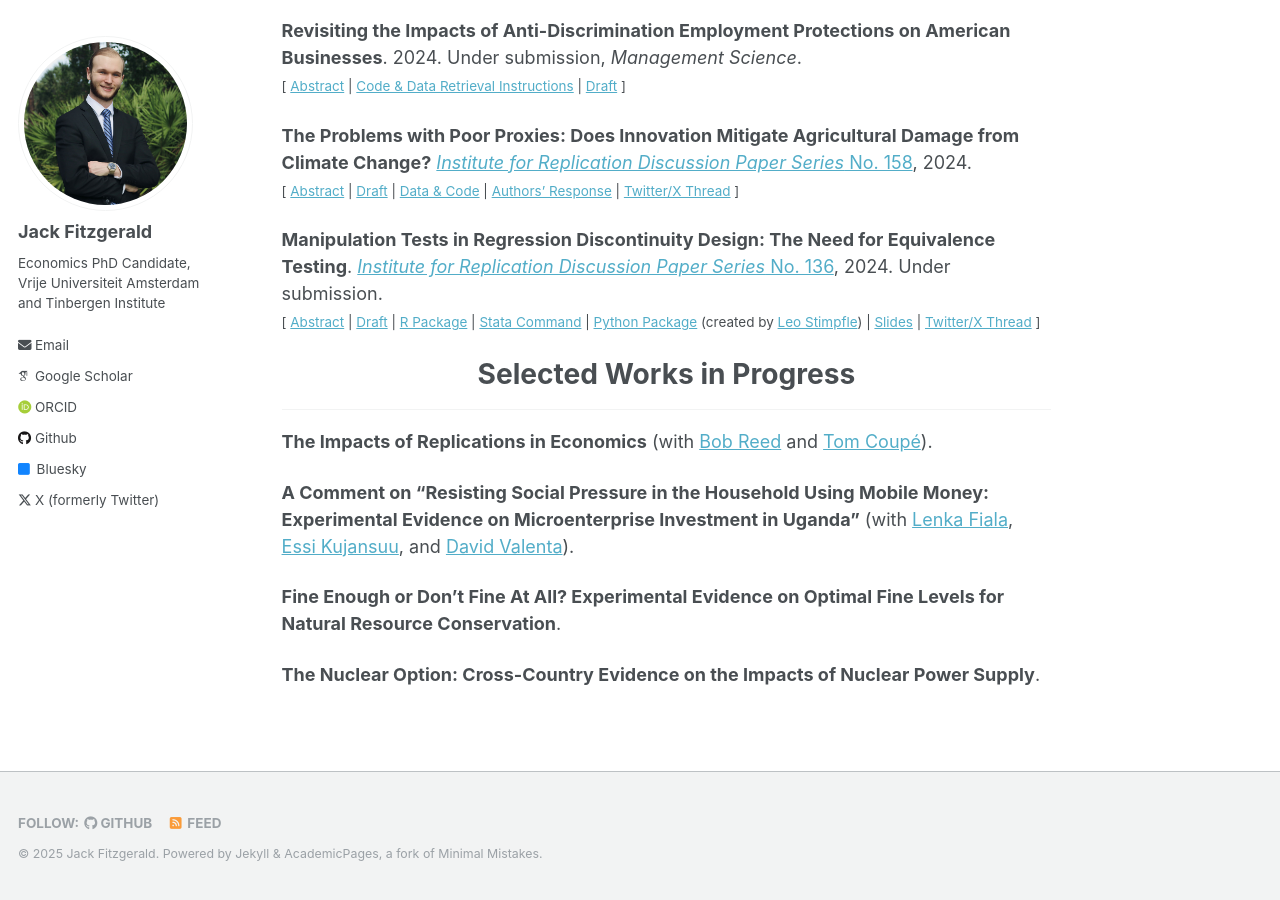
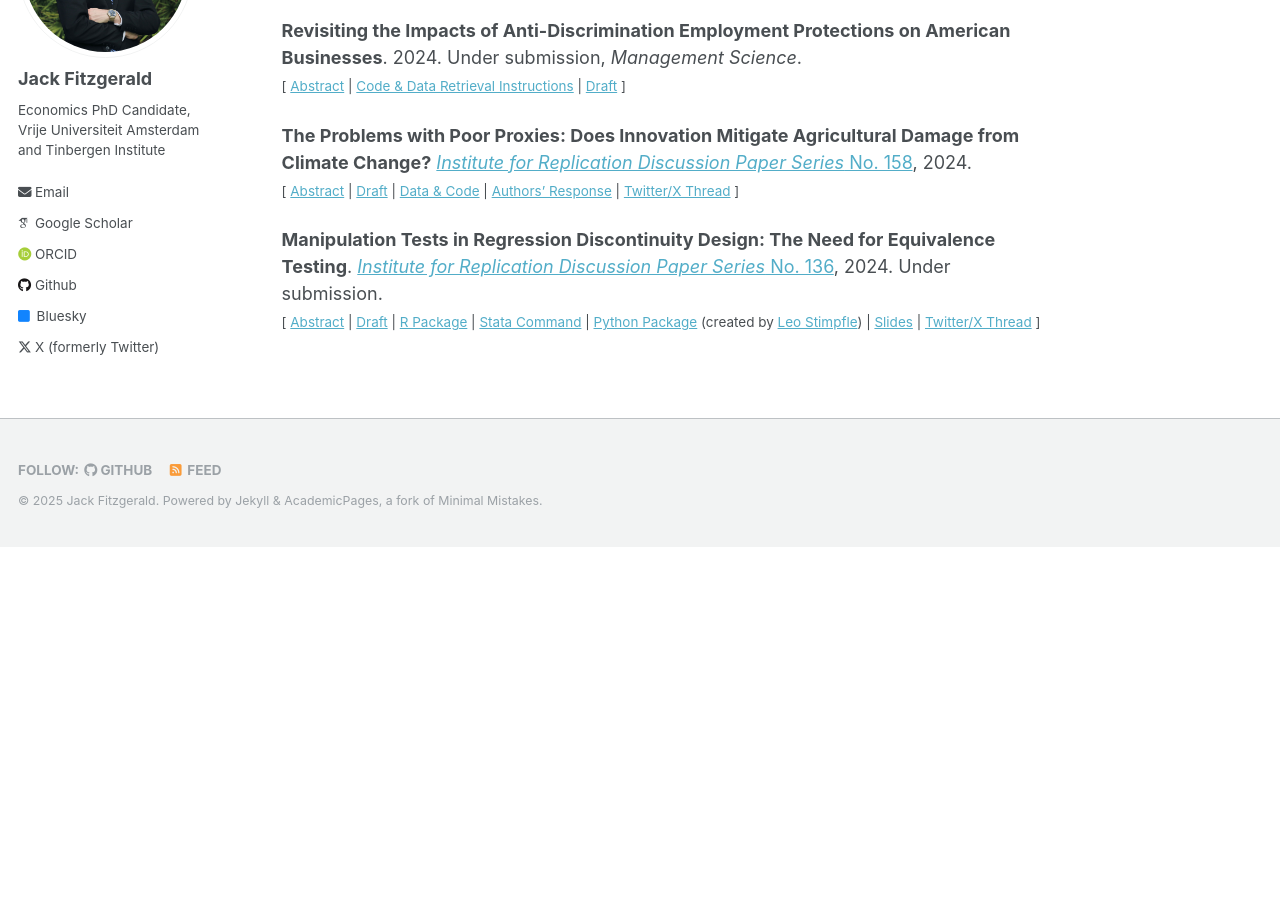
Before and after one commit to jack-fitzgerald/jack-fitzgerald.github.io, a Jekyll site: the page built from _pages/papers.md, in a window 1280 px wide and 900 px high, scrolled down 1283 px. Built offline with Jekyll 4.4.1, drawn with Linux system fonts in a browser that asks for light colours; some web fonts are replaced; after the commit the page ends 1830 px from its top, so only the background shows below that.

Commit message:
Update papers.md

```diff
--- a/_pages/papers.md
+++ b/_pages/papers.md
@@ -105,17 +105,6 @@ Researchers utilizing regression discontinuity design (RDD) commonly test for ru
 
 </small><br><br/></div>
 
-# <center> Selected Works in Progress </center>
-- - -
-
-**The Impacts of Replications in Economics** (with [Bob Reed](https://profiles.canterbury.ac.nz/Bob-Reed) and [Tom Coupé](https://profiles.canterbury.ac.nz/Tom-Coupe)).
-
-**A Comment on "Resisting Social Pressure in the Household Using Mobile Money: Experimental Evidence on Microenterprise Investment in Uganda"** (with [Lenka Fiala](https://www.lenkafiala.com/), [Essi Kujansuu](https://sites.google.com/view/essi-kujansuu/home), and [David Valenta](https://valenta.dev/)).
-
-**Fine Enough or Don't Fine At All? Experimental Evidence on Optimal Fine Levels for Natural Resource Conservation**.
-
-**The Nuclear Option: Cross-Country Evidence on the Impacts of Nuclear Power Supply**.
-
 [//]: This java script is the button to show abstract
 <script>
  function visib(id) {
```
